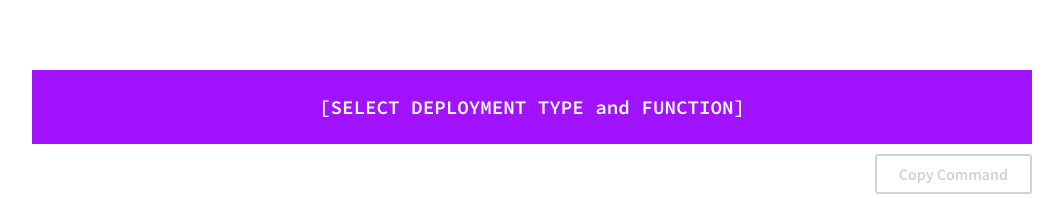
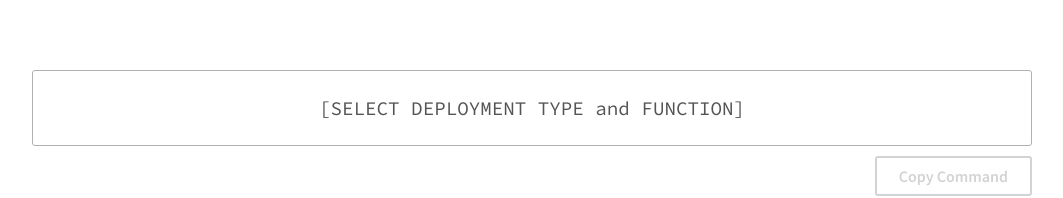
Before and after one commit to sourcegraph/support-generator, a React (Create React App) app: page / in a window 1280 px wide. Shown: the part 735-933 px from the top of the page, without its empty margins (108-1171 px from the left). Built offline with nearby package versions, Linux system fonts and the light colour scheme.

Commit message:
formatting and font changes.

```diff
--- a/src/Components/Command/GeneratedCommand.css
+++ b/src/Components/Command/GeneratedCommand.css
@@ -6,17 +6,18 @@
     max-width: 1000px;
     min-width: 1000px;
     margin: auto;
-
 }
 
 .generated-command {
     font-family: "Source Code Pro", monospace;
-    font-weight: bold;
+    font-weight: normal;
     font-size: 1.2rem;
-    background-color: #A112FF;
+    background-color: #ffffff;
     padding-top: 25px;
     padding-bottom: 25px;
-    color: white;
+    color: rgb(84, 84, 84);
+    border-radius: 3px;
+    border: 1px solid rgb(177, 177, 177);
 }
 
 .btns-container {
--- a/src/Components/Descriptions/Description.jsx
+++ b/src/Components/Descriptions/Description.jsx
@@ -38,9 +38,8 @@ export default function Description({
                         <div>
                             {func}
                         </div>
-                        {showInfoOption &&
                         <button
-                                className="expand"
+                            className={`expand ${showInfoOption && "active"}`}
                             onClick={handleExpand}
                         >
                             <div>
@@ -56,7 +55,6 @@ export default function Description({
                                 </div>
                             )}
                         </button>
-                        }
                     </div>
                     {currentInfoOpen === func &&
                         <div className="command-info">
--- a/src/Components/Descriptions/Descriptions.css
+++ b/src/Components/Descriptions/Descriptions.css
@@ -15,6 +15,10 @@
     padding-top: 8px;
     padding-bottom: 8px;
     padding-right: 5px;
+}
+
+.instruction {
+    font-weight: normal;
 }
 
 .row {
@@ -50,6 +54,15 @@
     display: flex;
     flex-flow: row nowrap;
     align-items: center;
+    position: relative;
+    left: 40px;
+    opacity: 0;
+    transition: all .3s ease-in-out;
+}
+
+.expand.active {
+    opacity: 1;
+    transform: translateX(-40px);
 }
 
 .info-key {
--- a/src/Components/Descriptions/Descriptions.jsx
+++ b/src/Components/Descriptions/Descriptions.jsx
@@ -34,7 +34,14 @@ export default function Descriptions({ selectedDeployment }) {
 
     return (
         <div>
-            <h4 className="section right">Descriptions</h4>
+            <h4 className="section right">Descriptions &nbsp;
+                {len !== 0 &&
+                    <span className="instruction">
+                        (click to expand)
+                    </span>
+                }
+
+            </h4>
             {len !== 0 ? (
                 <ul className="desc-list">
                     {generateDescriptions()}
```
Lines whose indentation alone changed are shown as unchanged.
